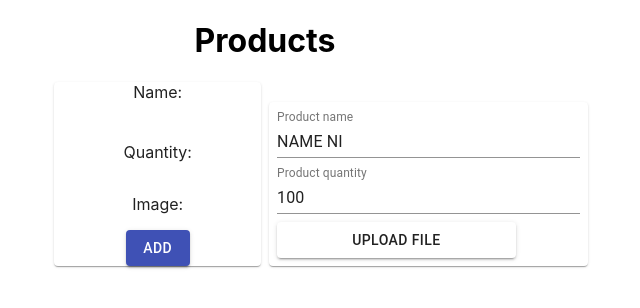
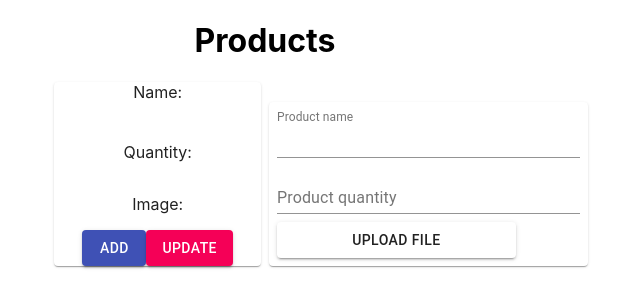
Before and after one commit to franzbiely/mair, a React (Create React App) app: page / in a window 1280 px wide. Shown: the top 308 px of the page, without its empty margins (375-1015 px from the left). Built offline with nearby package versions, Linux system fonts and the light colour scheme.

Commit message:
adding  edit function in file App, Products, ProductList

```diff
--- a/src/App.js
+++ b/src/App.js
@@ -7,9 +7,10 @@ import { ProductContext } from "./ProductContext";
 
 function App() {
   const [products, setProducts] = useState([]);
-  const [name, setName] = useState("NAME NI");
-  const [quantity, setQuantity] = useState("100");
-  const [image, setImage] = useState("goku.jpg");
+  const [name, setName] = useState(" ");
+  const [quantity, setQuantity] = useState(" ");
+  const [image, setImage] = useState(" ");
+  const [i, setI] = useState(" ");
   const clearFields = () => {
     setName("");
     setQuantity("");
@@ -66,12 +67,13 @@ function App() {
   const providerValue = {
     products,
     setProducts: (name, quantity, image) => {
+      // Add
       setProducts([...products, { name, quantity, image }]);
     },
     deleteProduct(i) {
-      const tempProduct = [...products]
-      tempProduct.splice(i,1)
-      setProducts(tempProduct)
+      const tempProduct = [...products];
+      tempProduct.splice(i, 1);
+      setProducts(tempProduct);
     },
     name,
     setName,
@@ -81,16 +83,24 @@ function App() {
     setImage,
     clearFields,
 
-    editProduct(i){
+    editProduct(i) {
       const editableItems = products.find((product, j) => {
-       console.log({i,j})
-        return i === j
-      })
-      console.log({editableItems})
-      setName(editableItems.name)
-      setQuantity(editableItems.quantity)
-      setImage(editableItems.image)
-    }
+        console.log({ i, j });
+        return i === j;
+      });
+      console.log({ editableItems });
+      setName(editableItems.name);
+      setQuantity(editableItems.quantity);
+      setImage(editableItems.image);
+      setI(i);
+    },
+    // saveEdit
+    saveEditProducts(i) {
+      const update = [...products];
+      update[i] = { name, quantity, image };
+      setProducts(update);
+    },
+    i,
   };
   return (
     <div className="App">
--- a/src/ProductList.js
+++ b/src/ProductList.js
@@ -11,7 +11,6 @@ import Paper from "@material-ui/core/Paper";
 import Box from "@material-ui/core/Box";
 import { ProductContext } from "./ProductContext";
 import Button from "@material-ui/core/Button";
-import IconButton from "@material-ui/core/IconButton";
 import DeleteIcon from "@material-ui/icons/Delete";
 import EditIcon from "@material-ui/icons/Edit";
 
@@ -30,6 +29,9 @@ import EditIcon from "@material-ui/icons/Edit";
 const useStyles = makeStyles({
   table: {
     minWidth: 650,
+  },
+  container: {
+    maxHeight: 380,
   },
 });
 
@@ -52,13 +54,14 @@ export default function ProductList() {
           });
 
         // console.log("total is : " + total);
-
-        console.log({ totalProducts });
+        // console.log({ totalProducts });
         return (
           <Grid item xs={12}>
             <h1>Product List</h1>
             <TableContainer component={Paper}>
               <Table className={classes.table} aria-label="simple table">
+                <TableContainer className={classes.container}>
+                  <Table stickyHeader aria-label="sticky table">
                     <TableHead>
                       <TableRow>
                         <TableCell>
@@ -105,9 +108,11 @@ export default function ProductList() {
                             <Box mr={16}> {row.quantity} </Box>
                           </TableCell>
                           <TableCell align="left">
-                        <Button onClick={() => {
+                            <Button
+                              onClick={() => {
                                 editProduct(i);
-                          }}>
+                              }}
+                            >
                               <EditIcon />
                             </Button>
                           </TableCell>
@@ -123,6 +128,7 @@ export default function ProductList() {
                         </TableRow>
                       ))}
                     </TableBody>
+
                     <TableBody>
                       <TableRow>
                         <TableCell></TableCell>
@@ -140,6 +146,8 @@ export default function ProductList() {
                     </TableBody>
                   </Table>
                 </TableContainer>
+              </Table>
+            </TableContainer>
           </Grid>
         );
       }}
--- a/src/Products.js
+++ b/src/Products.js
@@ -23,14 +23,22 @@ const useStyles = makeStyles((theme) => ({
 }));
 
 function Products() {
-
-
-
-
   const classes = useStyles();
   return (
     <ProductContext.Consumer>
-      {({ products, setProducts,name, quantity, image, setName, setQuantity, setImage, clearFields}) => (
+      {({
+        products,
+        setProducts,
+        name,
+        quantity,
+        image,
+        setName,
+        setQuantity,
+        setImage,
+        clearFields,
+        saveEditProducts,
+        i,
+      }) => (
         <Grid
           container
           justifyContent="center"
@@ -54,10 +62,19 @@ function Products() {
                 >
                   Add
                 </Button>
+                <Button
+                  onClick={() => {
+                    saveEditProducts(i);
+                  }}
+                  variant="contained"
+                  color="secondary"
+                  className={classes.button}
+                >
+                  Update
+                </Button>
               </Box>
             </Paper>
           </Grid>
-
           <Grid container direction="row" item xs={2}>
             <Paper className={classes.paper}>
               <form className={classes.root} noValidate autoComplete="off">
@@ -76,11 +93,14 @@ function Products() {
                 />
                 <Button variant="contained" component="label">
                   Upload File
-                  <input type="file" id="image" hidden onChange={(e) => {
-                    console.log({e})
-                    return setImage(e.target.value)}
-                  }
-
+                  <input
+                    type="file"
+                    id="image"
+                    hidden
+                    onChange={(e) => {
+                      console.log({ e });
+                      return setImage(e.target.value);
+                    }}
                   />
                 </Button>
               </form>
```
Lines whose indentation alone changed are shown as unchanged.
